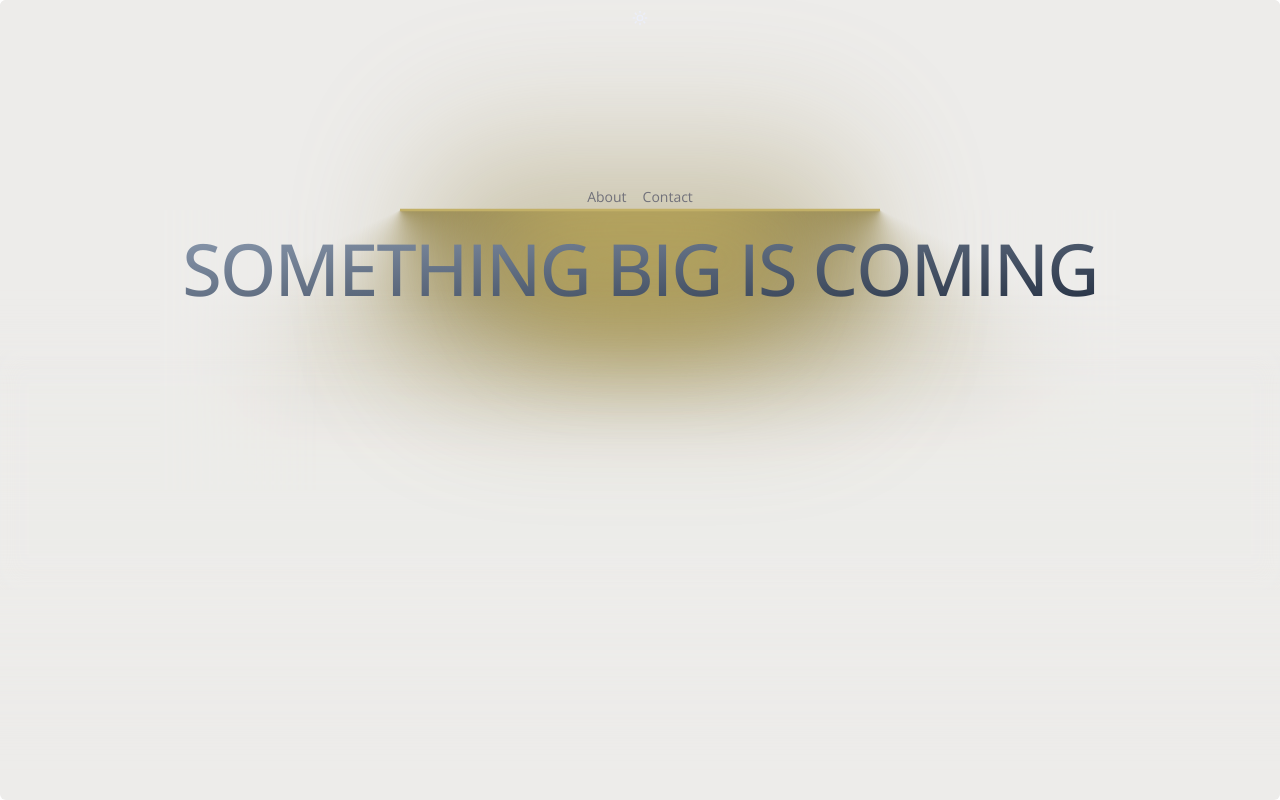
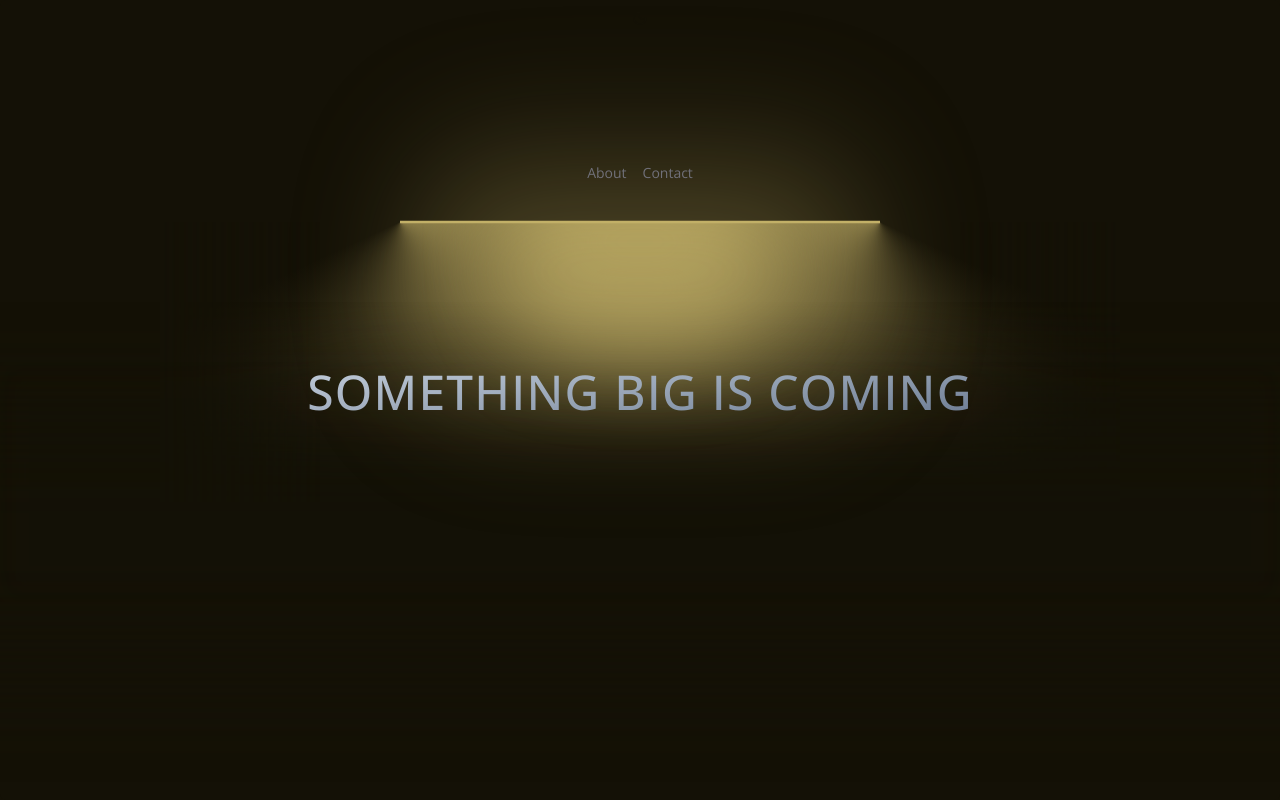
Before and after one commit to waliyinnura/landing-page, a Next.js app: page / in a window 1280 px wide. Built offline with nearby package versions, Linux system fonts and the light colour scheme.

Commit message:
chore: first deploy

```diff
--- a/app/about/page.tsx
+++ b/app/about/page.tsx
@@ -3,7 +3,7 @@ import React from "react";
 
 const AboutPage = () => {
   return (
-    <main className="relative flex justify-center h-screen">
+    <main className="relative flex justify-center h-screen w-screen bg-grey dark:bg-gold-700">
       <About />
     </main>
   );
--- a/app/layout.tsx
+++ b/app/layout.tsx
@@ -22,7 +22,7 @@ export default function RootLayout({
       <body className={`${openSans.className} antialiased`}>
         <ThemeProvider
           attribute="class"
-          defaultTheme="system"
+          defaultTheme="dark"
           enableSystem
           disableTransitionOnChange
         >
--- a/app/page.tsx
+++ b/app/page.tsx
@@ -3,8 +3,10 @@ import React from "react";
 
 const Home = () => {
   return (
-    <main className="relative flex justify-center h-screen">
-      <Hero />
+    <main className="relative flex justify-center h-screen w-screen bg-grey dark:bg-gold-700">
+      <div className="w-full h-full max-w-7xl">
+        <Hero />
+      </div>
     </main>
   );
 };
--- a/components/About.tsx
+++ b/components/About.tsx
@@ -1,6 +1,8 @@
 import React from "react";
 import { Card, Carousel } from "./ui/CardCarousel";
 import { FaAnglesLeft } from "react-icons/fa6";
+import Link from "next/link";
+import Image from "next/image";
 
 const About = () => {
   const cards = data.map((card, index) => (
@@ -8,17 +10,15 @@ const About = () => {
   ));
 
   return (
-    <main className="relative h-full w-full py-20 flex flex-col items-center justify-center overflow-hidden md:overflow-visible bg-grey dark:bg-gold-700">
     <div>
-        <a href="/" className="relative ml-4">
+      <Link href="/" className="relative ml-4">
         <FaAnglesLeft className="invert dark:invert-0" />
-        </a>
+      </Link>
       <h2 className="m-4 mt-8 mx-auto text-xl md:text-5xl font-bold text-neutral-800 dark:text-neutral-200 font-sans">
         Who we are?
       </h2>
       <Carousel items={cards} />
     </div>
-    </main>
   );
 };
 
@@ -40,7 +40,7 @@ const DummyContent = () => {
               Langotiya jeetu ka mara hua yaar is ready to capture every
               thought.
             </p>
-            <img
+            <Image
               src="https://assets.aceternity.com/macbook.png"
               alt="Macbook mockup from Aceternity UI"
               height="500"
--- a/components/Hero.tsx
+++ b/components/Hero.tsx
@@ -14,7 +14,7 @@ const Hero = () => {
           duration: 0.8,
           ease: "easeInOut",
         }}
-        className="mt-8 uppercase bg-gradient-to-br dark:from-slate-300 from-slate-400 dark:to-slate-500 to-slate-800 py-4 bg-clip-text text-center text-4xl font-medium tracking-tight text-transparent md:text-7xl"
+        className="mt-8 uppercase bg-gradient-to-br dark:from-slate-300 from-slate-400 dark:to-slate-500 to-slate-800 py-4 bg-clip-text text-center text-3xl font-medium tracking-wide text-transparent md:text-5xl"
       >
         Something Big is Coming
       </motion.h1>
--- a/components/ui/Lamp.tsx
+++ b/components/ui/Lamp.tsx
@@ -20,13 +20,13 @@ export const LampContainer = ({
   return (
     <div
       className={cn(
-        "relative flex min-h-screen flex-col items-center justify-center overflow-hidden bg-grey dark:bg-gold-700 w-full rounded-md z-0",
+        "relative flex h-full flex-col items-center justify-center overflow-hidden bg-grey dark:bg-gold-700 w-full rounded-md z-0",
         className
       )}
     >
       <ThemeSwitcher />
       <motion.div
-        className="absolute top-[23%] z-50"
+        className="absolute top-[20%] z-50"
         initial={{ opacity: 0 }}
         whileInView={{ opacity: 1 }}
         transition={{
@@ -111,7 +111,7 @@ export const LampContainer = ({
         <div className="absolute inset-auto z-40 h-44 w-full -translate-y-[12.5rem] bg-grey dark:bg-gold-700 "></div>
       </div>
 
-      <div className="relative z-25 flex -translate-y-[30rem] flex-col items-center px-5">
+      <div className="relative z-25 flex -translate-y-[23rem] flex-col items-center px-5">
         {children}
       </div>
     </div>
--- a/next.config.ts
+++ b/next.config.ts
@@ -2,7 +2,7 @@ import type { NextConfig } from "next";
 
 const nextConfig: NextConfig = {
   images: {
-    domains: ['images.unsplash.com'],
+    domains: ["images.unsplash.com", "assets.aceternity.com"],
   },
 };
 
```
Lines whose indentation alone changed are shown as unchanged.
